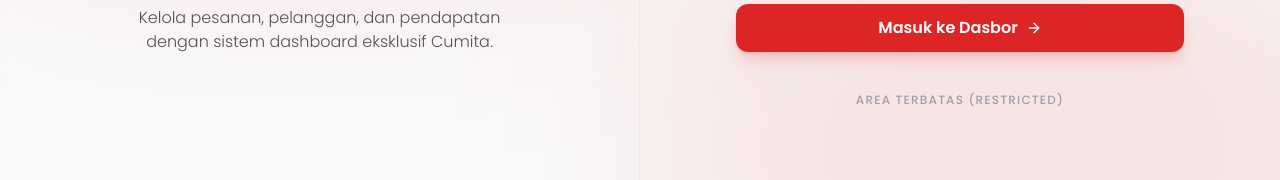
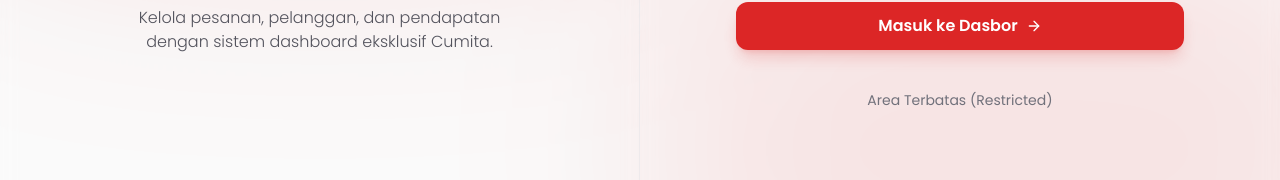
Before and after one commit to dfrfalz/testingadmin, a Next.js app: page / in a window 1280 px wide. Shown: the part 492-672 px from the top of the page. Built offline with nearby package versions, Linux system fonts and the light colour scheme.

Commit message:
style(login): update restricted area text font style

```diff
--- a/src/app/page.tsx
+++ b/src/app/page.tsx
@@ -143,7 +143,7 @@ export default function LoginPage() {
           </form>
 
           <div className="text-center">
-            <p className="text-xs font-medium text-zinc-400 dark:text-zinc-500 uppercase tracking-widest">
+            <p className="text-sm text-zinc-500 dark:text-zinc-400">
               Area Terbatas (Restricted)
             </p>
           </div>
```
